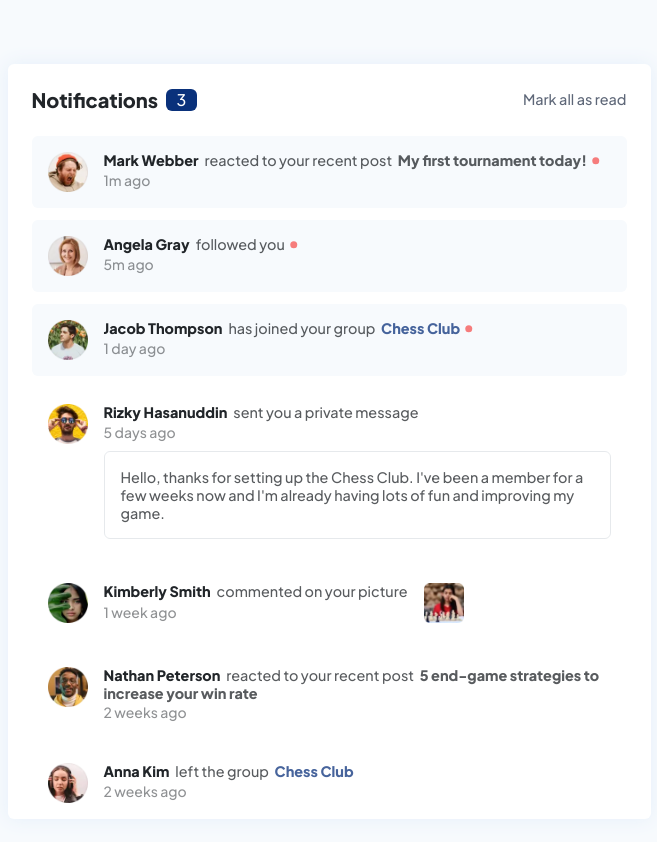
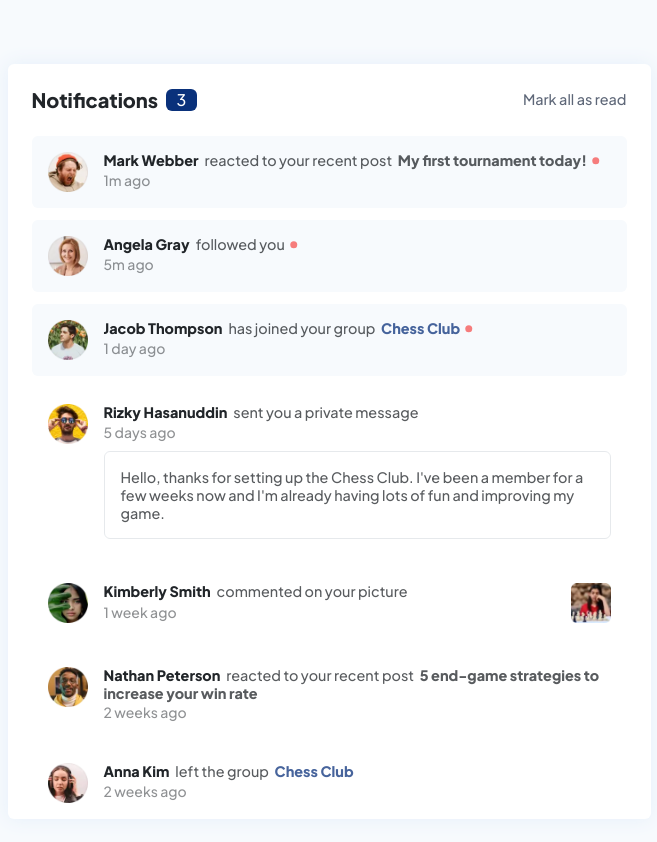
Before and after one commit to faruquedewan/frontendMentor-notificationsPage, a plain HTML site: page index.html in a window 1280 px wide. Shown: the whole page, without its empty margins (311-968 px from the left). Drawn offline with nearby package versions, Linux system fonts and the light colour scheme.

Commit message:
Add files via upload

```diff
--- a/styles.css
+++ b/styles.css
@@ -88,8 +88,9 @@ span:hover {
     color: var(--blue);
 }
 
-.img-chess {
+#img-chess {
     cursor: pointer;
+    margin-left: auto;
 }
 
 .message {
```
